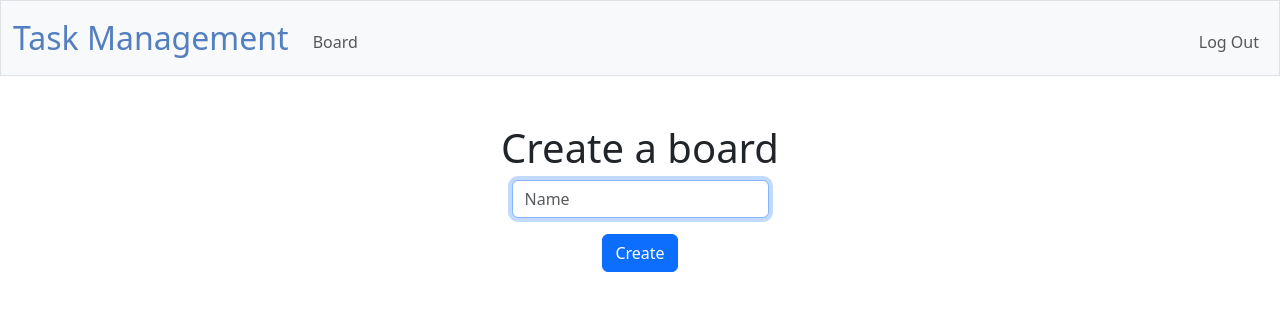
After one commit to Colin-CS50/task-management, a Flask app: page /board in a window 1280 px wide. The commit adds this page. Shown: the top 311 px of the page. Run offline with Flask 3, Linux system fonts and the light colour scheme; the visitor is signed in with stand-in values (Sample User, id 1); some libraries are stand-ins or nearby versions.

Commit message:
add boards

```diff
--- a/app.py
+++ b/app.py
@@ -28,8 +28,28 @@ def index():
     user_id = session["user_id"]
     user = db.execute("SELECT * FROM users WHERE id = ?", user_id)
     username = user[0]["username"].capitalize()
+    boards = db.execute("SELECT * FROM boards WHERE user_id = ?", user_id)
 
-    return render_template("index.html", username=username)
+    return render_template("index.html", username=username, boards=boards)
+
+@app.route("/board", methods=["GET", "POST"])
+@login_required
+def create_board():
+
+    if request.method == "POST":
+
+        # Ensure name exist
+        name = request.form.get("name")
+        if not name:
+            return abort(403, description="Must provide a name")
+
+        db.execute("INSERT INTO boards (name, user_id) VALUES (?, ?)", name, session["user_id"])
+
+        return redirect("/")
+
+    # User reached route via GET (as by clicking a link or via redirect)
+    else:
+        return render_template("board.html")
 
 @app.route("/login", methods=["GET", "POST"])
 def login():
--- /dev/null
+++ b/templates/board.html
@@ -0,0 +1,15 @@
+{% extends "layout.html" %}
+
+{% block title %}
+Board
+{% endblock %}
+
+{% block main %}
+<form action="/board" method="post">
+  <h1>Create a board</h1>
+  <div class="mb-3">
+    <input autocomplete="off" autofocus class="form-control mx-auto w-auto" name="name" placeholder="Name" type="text">
+  </div>
+  <button class="btn btn-primary" type="submit">Create</button>
+</form>
+{% endblock %}
--- a/templates/layout.html
+++ b/templates/layout.html
@@ -33,12 +33,12 @@
       </button>
       <div class="collapse navbar-collapse" id="navbar">
         {% if session["user_id"] %}
-        <!-- <ul class="navbar-nav me-auto mt-2">
-          <li class="nav-item"><a class="nav-link" href="/quote">Quote</a></li>
-          <li class="nav-item"><a class="nav-link" href="/buy">Buy</a></li>
+        <ul class="navbar-nav me-auto mt-2">
+          <li class="nav-item"><a class="nav-link" href="/board">Board</a></li>
+          <!-- <li class="nav-item"><a class="nav-link" href="/buy">Buy</a></li>
           <li class="nav-item"><a class="nav-link" href="/sell">Sell</a></li>
-          <li class="nav-item"><a class="nav-link" href="/history">History</a></li>
-        </ul> -->
+          <li class="nav-item"><a class="nav-link" href="/history">History</a></li> -->
+        </ul>
         <ul class="navbar-nav ms-auto mt-2">
           <li class="nav-item"><a class="nav-link" href="/logout">Log Out</a></li>
         </ul>
```
Also changed, not shown: templates/index.html (+9 -2 lines).
